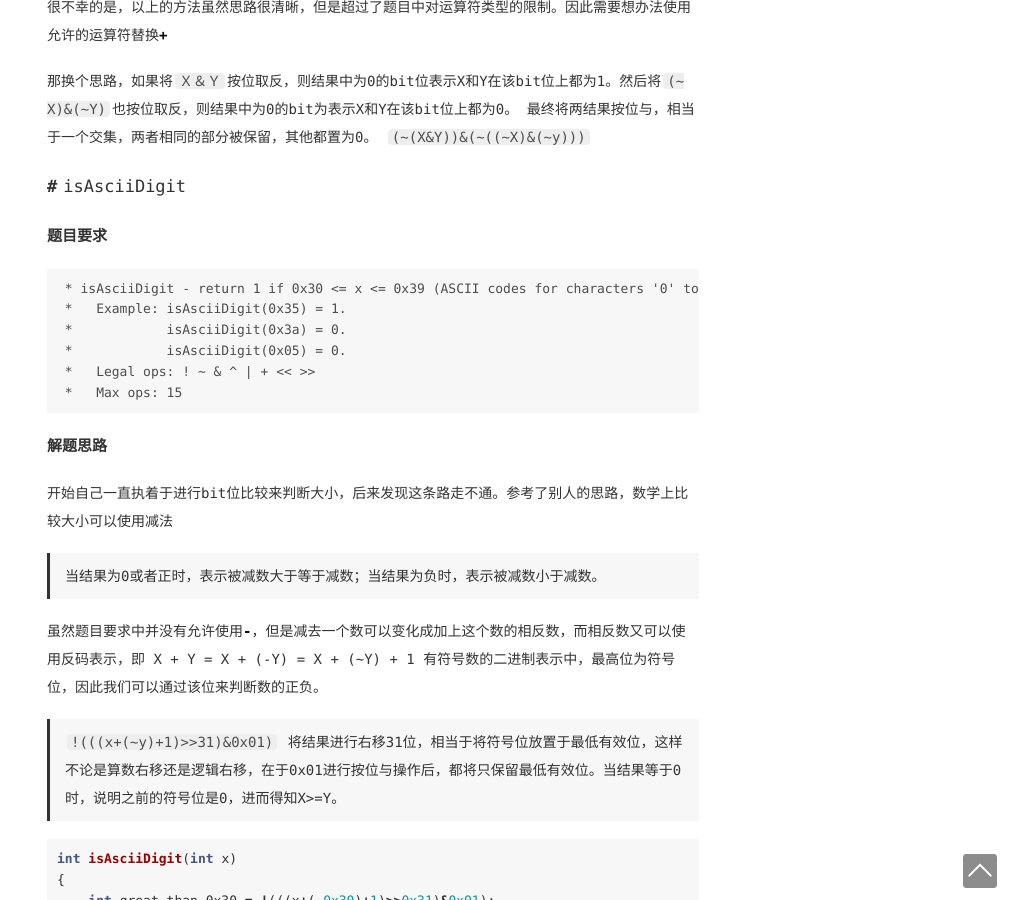
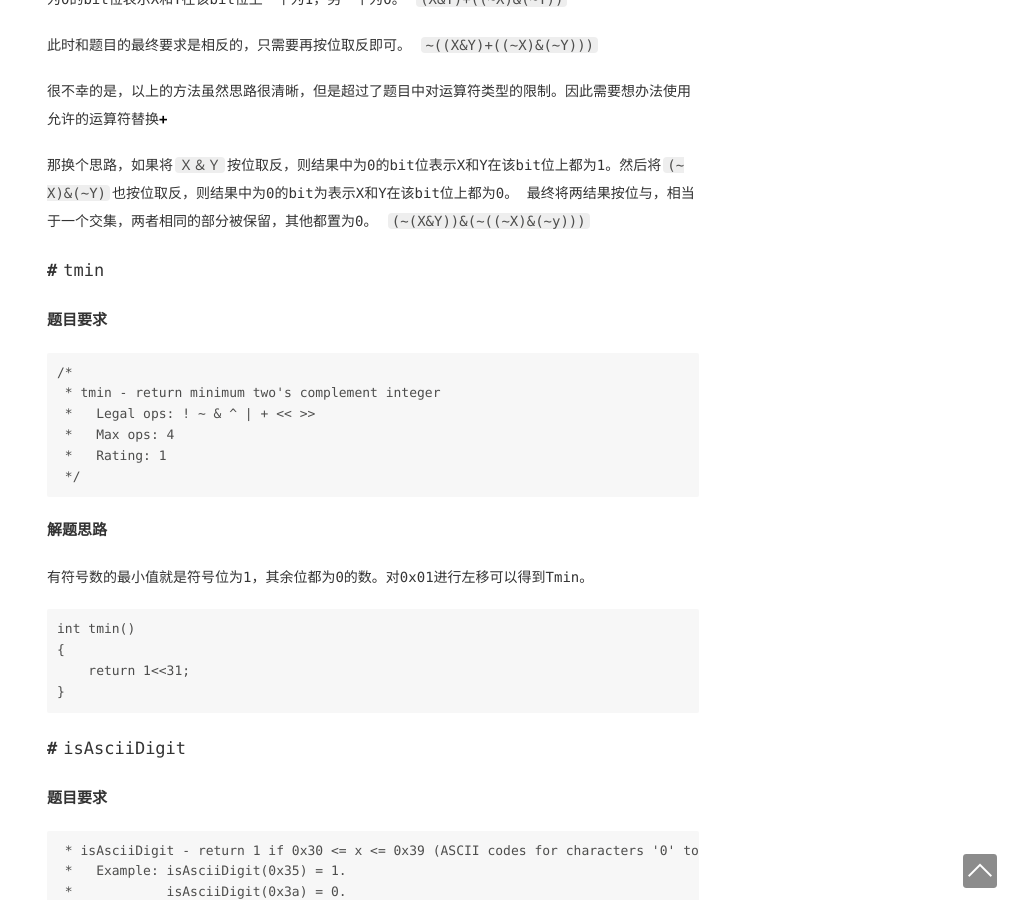
Before and after one commit to lln133208/lln133208.github.io, a Jekyll site: the page built from _posts/2021-01-20-datalab.markdown, in a window 1280 px wide and 900 px high, scrolled down 1184 px. Shown: the whole window, without its empty margins (267-1280 px from the left). Built offline with Jekyll 4.4.1, drawn with Linux system fonts in a browser that asks for light colours.

Commit message:
Add puzzle 2

````diff
--- a/_posts/2021-01-20-datalab.markdown
+++ b/_posts/2021-01-20-datalab.markdown
@@ -45,6 +45,29 @@ X^Y   1 0 1 0 0 0 0 1
 最终将两结果按位与，相当于一个交集，两者相同的部分被保留，其他都置为0。
 `(~(X&Y))&(~((~X)&(~y)))`
 
+## tmin
+
+### 题目要求
+
+```
+/*
+ * tmin - return minimum two's complement integer
+ *   Legal ops: ! ~ & ^ | + << >>
+ *   Max ops: 4
+ *   Rating: 1
+ */
+```
+
+### 解题思路
+
+有符号数的最小值就是符号位为1，其余位都为0的数。对0x01进行左移可以得到Tmin。
+
+```
+int tmin()
+{
+	return 1<<31;
+}
+```
 
 ## isAsciiDigit
 
````
